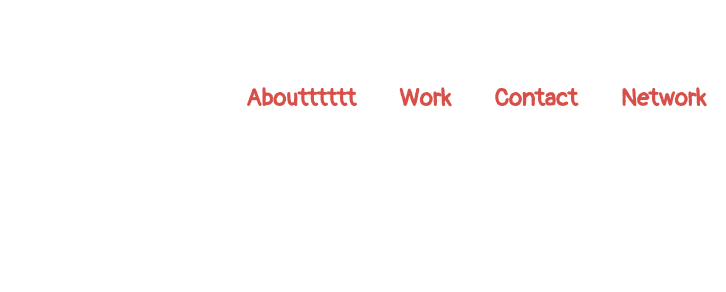
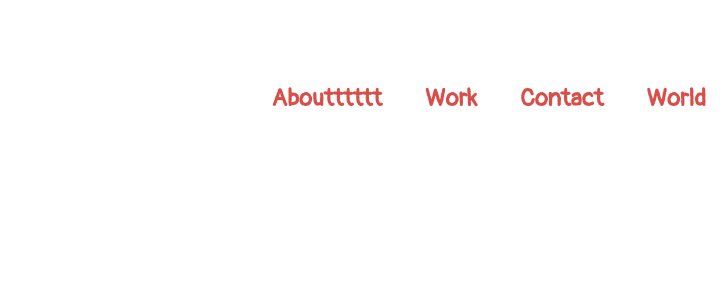
Before and after one commit to Twinkles-tar/webdxd-1706, a plain HTML site: page work.html in a window 1280 px wide. Shown: the top 292 px of the page, 554-1280 px from the left. Drawn offline with Linux system fonts and the light colour scheme; files whose address does not match are found by name.

Commit message:
modified network link again

```diff
--- a/work.html
+++ b/work.html
@@ -13,7 +13,7 @@
  			<li> <a href="index.html">Aboutttttt</a></li>
  			<li><a href="work.html">Work</a></li>
  			<li><a href="contact.html">Contact</a></li>
-            <li><a href="Network.htm">Network</a></li>
+            <li><a href="Network.htm">World</a></li>
 
  			</li>
  		</ul>
```
